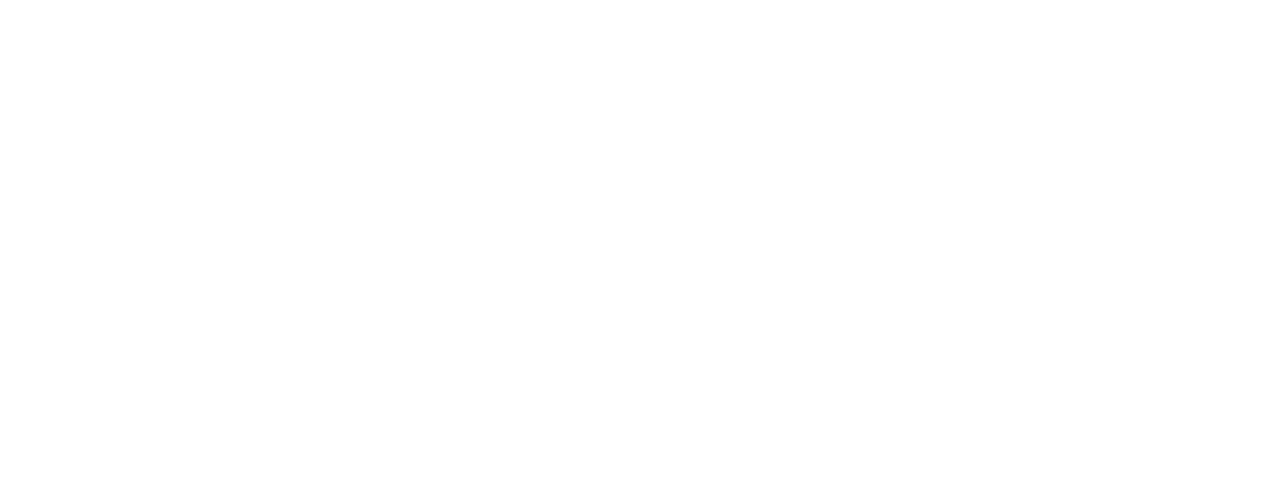
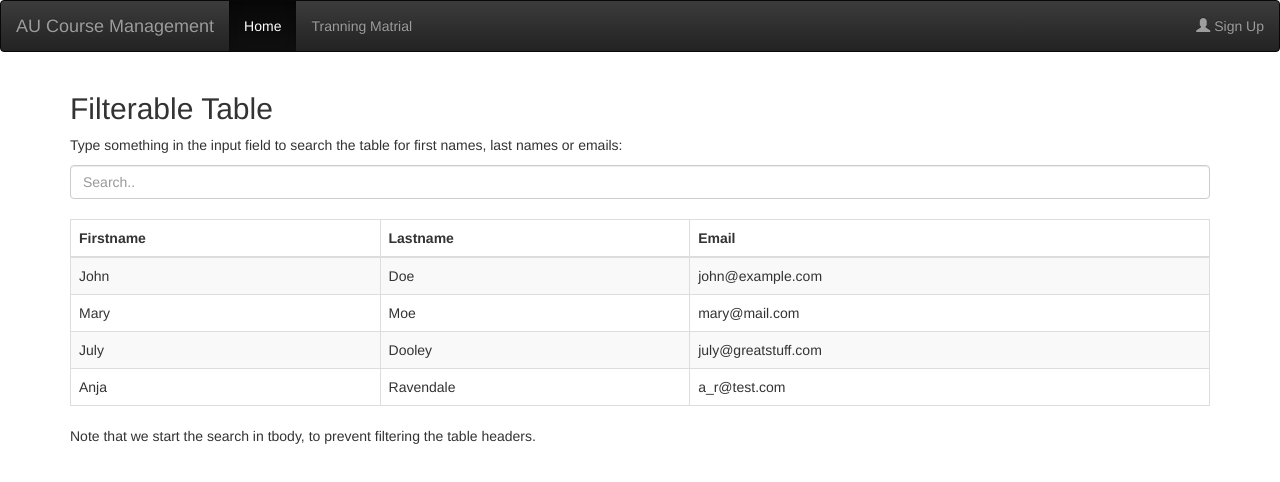
Before and after one commit to sangramdesai123/Course-Management, an Angular app in the folder ngCourse/: page /dashboard in a window 1280 px wide. Before the commit this address led to /. Shown: the top 482 px of the page. Built offline with nearby package versions, Linux system fonts and the light colour scheme.

Commit message:
navbar and dashboard component created

```diff
--- a/ngCourse/src/app/app-routing.module.ts
+++ b/ngCourse/src/app/app-routing.module.ts
@@ -3,12 +3,14 @@
 import { LoginComponent } from './login/login.component';
 import { LoginsuccessComponent } from './loginsuccess/loginsuccess.component';
 import { RegistrationComponent } from './registration/registration.component';
+import { DashboardComponent } from './dashboard/dashboard.component';
 
 
 const routes: Routes = [
   {path:'',component:LoginComponent},
   {path:'loginsuccess',component:LoginsuccessComponent},
-  {path:'registration',component:RegistrationComponent}
+  {path:'registration',component:RegistrationComponent},
+  {path:'dashboard',component:DashboardComponent},
 ];
 
 @NgModule({
--- a/ngCourse/src/app/app.module.ts
+++ b/ngCourse/src/app/app.module.ts
@@ -7,13 +7,17 @@
 import { RegistrationComponent } from './registration/registration.component';
 import { HttpClientModule } from '@angular/common/http';
 import { LoginsuccessComponent } from './loginsuccess/loginsuccess.component';
+import { DashboardComponent } from './dashboard/dashboard.component';
+import { NavbarComponent } from './navbar/navbar.component';
 
 @NgModule({
   declarations: [
     AppComponent,
     LoginComponent,
     RegistrationComponent,
-    LoginsuccessComponent
+    LoginsuccessComponent,
+    DashboardComponent,
+    NavbarComponent
   ],
   imports: [
     BrowserModule,
--- /dev/null
+++ b/ngCourse/src/app/dashboard/dashboard.component.html
@@ -0,0 +1,52 @@
+<app-navbar></app-navbar>
+
+<div class="container">
+  <h2>Filterable Table</h2>
+  <p>Type something in the input field to search the table for first names, last names or emails:</p>
+  <input class="form-control" id="myInput" type="text" placeholder="Search..">
+  <br>
+  <table class="table table-bordered table-striped">
+    <thead>
+      <tr>
+        <th>Firstname</th>
+        <th>Lastname</th>
+        <th>Email</th>
+      </tr>
+    </thead>
+    <tbody id="myTable">
+      <tr>
+        <td>John</td>
+        <td>Doe</td>
+        <td>john@example.com</td>
+      </tr>
+      <tr>
+        <td>Mary</td>
+        <td>Moe</td>
+        <td>mary@mail.com</td>
+      </tr>
+      <tr>
+        <td>July</td>
+        <td>Dooley</td>
+        <td>july@greatstuff.com</td>
+      </tr>
+      <tr>
+        <td>Anja</td>
+        <td>Ravendale</td>
+        <td>a_r@test.com</td>
+      </tr>
+    </tbody>
+  </table>
+
+  <p>Note that we start the search in tbody, to prevent filtering the table headers.</p>
+</div>
+
+<script>
+$(document).ready(function(){
+  $("#myInput").on("keyup", function() {
+    var value = $(this).val().toLowerCase();
+    $("#myTable tr").filter(function() {
+      $(this).toggle($(this).text().toLowerCase().indexOf(value) > -1)
+    });
+  });
+});
+</script>
--- /dev/null
+++ b/ngCourse/src/app/dashboard/dashboard.component.ts
@@ -0,0 +1,15 @@
+import { Component, OnInit } from '@angular/core';
+
+@Component({
+  selector: 'app-dashboard',
+  templateUrl: './dashboard.component.html',
+  styleUrls: ['./dashboard.component.css']
+})
+export class DashboardComponent implements OnInit {
+
+  constructor() { }
+
+  ngOnInit(): void {
+  }
+
+}
--- a/ngCourse/src/app/login/login.component.ts
+++ b/ngCourse/src/app/login/login.component.ts
@@ -23,7 +23,7 @@
     this._service.loginUserFromRemote(this.user).subscribe(
       data => {
         console.log("responce recived");
-        this._router.navigate(['/loginsuccess']);
+        this._router.navigate(['/dashboard']);
       },
       error => {
         console.log("Exception ");
--- /dev/null
+++ b/ngCourse/src/app/navbar/navbar.component.html
@@ -0,0 +1,16 @@
+<nav class="navbar navbar-inverse">
+    <div class="container-fluid">
+      <div class="navbar-header">
+        <a class="navbar-brand" href="#">AU Course Management</a>
+      </div>
+      <ul class="nav navbar-nav">
+        <li class="active"><a href="/dashboard">Home</a></li>
+        <li><a href="/tranning">Tranning Matrial</a></li>
+      </ul>
+      <ul class="nav navbar-nav navbar-right">
+        <li>
+            <a href="#" ><span class="glyphicon glyphicon-user" ></span> Sign Up</a>
+        </li>
+      </ul>
+    </div>
+  </nav>
--- /dev/null
+++ b/ngCourse/src/app/navbar/navbar.component.ts
@@ -0,0 +1,15 @@
+import { Component, OnInit } from '@angular/core';
+
+@Component({
+  selector: 'app-navbar',
+  templateUrl: './navbar.component.html',
+  styleUrls: ['./navbar.component.css']
+})
+export class NavbarComponent implements OnInit {
+
+  constructor() { }
+
+  ngOnInit(): void {
+  }
+
+}
```
Also changed, not shown: ngCourse/src/app/dashboard/dashboard.component.css (added), ngCourse/src/app/navbar/navbar.component.css (added), 2 other files (tests, documents, lock files or other folders).
